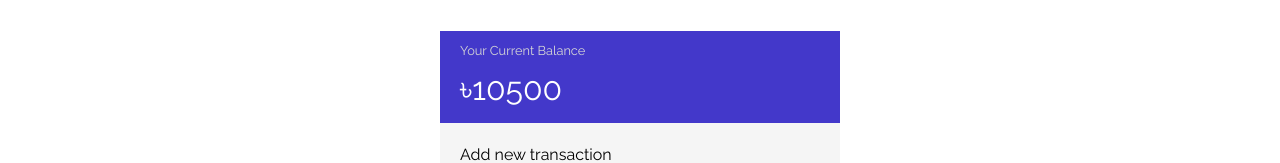
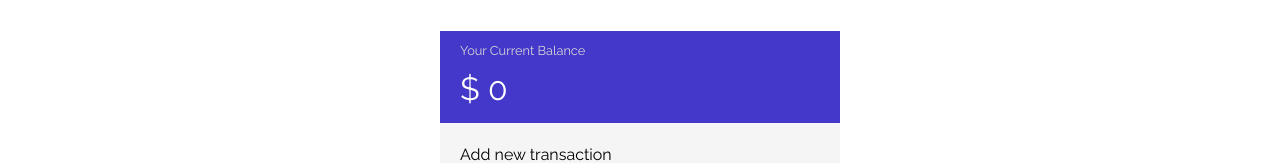
Before and after one commit to babulakterfsd/learn-redux, a React (Vite) app: page / in a window 1280 px wide. Shown: the part 145-308 px from the top of the page. Built offline with nearby package versions, Linux system fonts and the light colour scheme; no server answers.

Commit message:
balance calculation implemented

```diff
--- a/src/components/Balance.jsx
+++ b/src/components/Balance.jsx
@@ -1,10 +1,21 @@
+import { useSelector } from 'react-redux';
+import numberWithCommas from '../utils/thousandSeperator';
+
 export default function Balance() {
+    const { transactions } = useSelector((state) => state.transactions);
+
+    const incomes = transactions.filter((t) => t.type === 'income');
+    const totalIncome = incomes.reduce((prev, cuurent) => prev + cuurent.amount, 0);
+    const expenses = transactions.filter((t) => t.type === 'expense');
+    const totalExpense = expenses.reduce((prev, cuurent) => prev + cuurent.amount, 0);
+    const currentBalance = totalIncome - totalExpense;
+
     return (
         <div className="top_card">
             <p>Your Current Balance</p>
             <h3>
-                <span>৳</span>
-                <span>10500</span>
+                <span>$</span>
+                <span>{` ${numberWithCommas(currentBalance)}`}</span>
             </h3>
         </div>
     );
--- a/src/components/Transactions/Transaction.jsx
+++ b/src/components/Transactions/Transaction.jsx
@@ -2,6 +2,7 @@ import { useDispatch } from 'react-redux';
 import deleteImage from '../../assets/images/delete.svg';
 import editImage from '../../assets/images/edit.svg';
 import { editActive, removeTransaction } from '../../rtk/features/transaction/transactionSlice';
+import numberWithCommas from '../../utils/thousandSeperator';
 
 export default function Transaction({ transaction }) {
     const { id, name, type, amount } = transaction || {};
@@ -15,7 +16,7 @@ export default function Transaction({ transaction }) {
         <li className={`transaction ${type}`}>
             <p>{name}</p>
             <div className="right">
-                <p>৳ {amount}</p>
+                <p>৳ {numberWithCommas(amount)}</p>
                 <button className="link" type="button" onClick={storeEditingTransaction}>
                     <img alt="Edit" className="icon" src={editImage} />
                 </button>
--- a/src/rtk/features/transaction/transactionSlice.js
+++ b/src/rtk/features/transaction/transactionSlice.js
@@ -3,6 +3,7 @@ import {
     addTransaction,
     deleteTransaction,
     getTransactions,
+    // eslint-disable-next-line prettier/prettier
     updateTransaction
 } from './transactionAPI';
 
--- /dev/null
+++ b/src/utils/thousandSeperator.js
@@ -0,0 +1,3 @@
+export default function numberWithCommas(x) {
+    return x.toString().replace(/\B(?<!\.\d*)(?=(\d{3})+(?!\d))/g, ',');
+}
```
